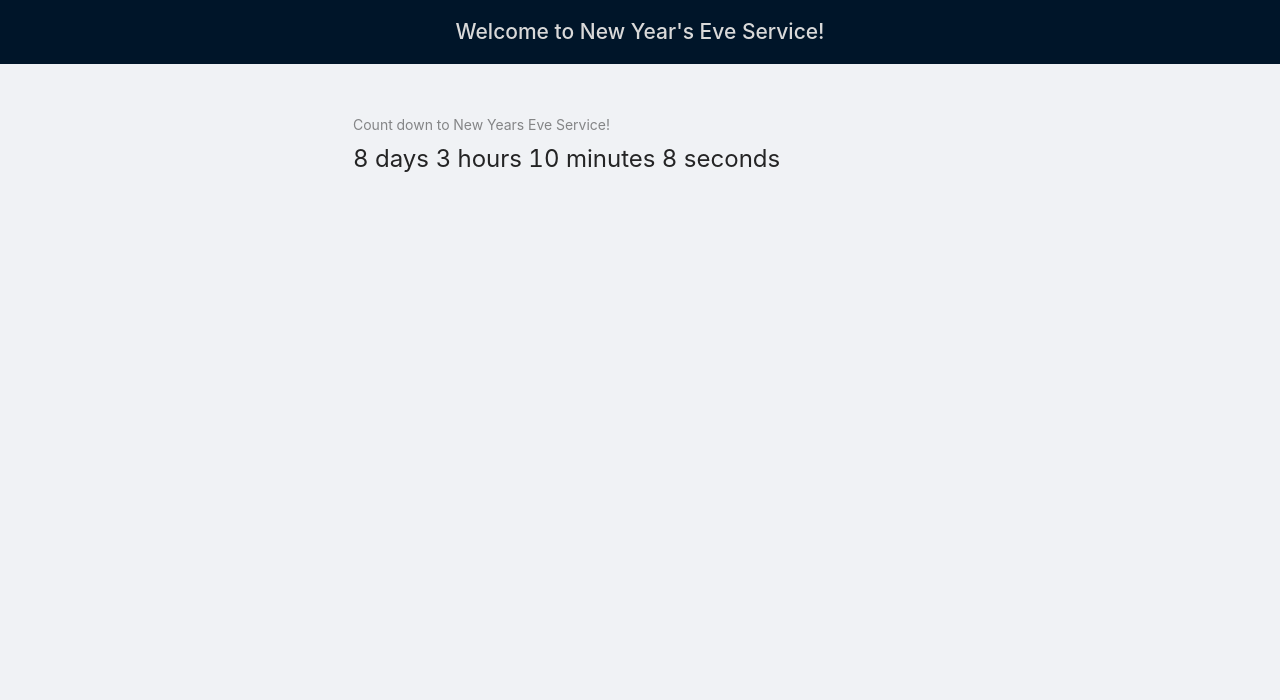
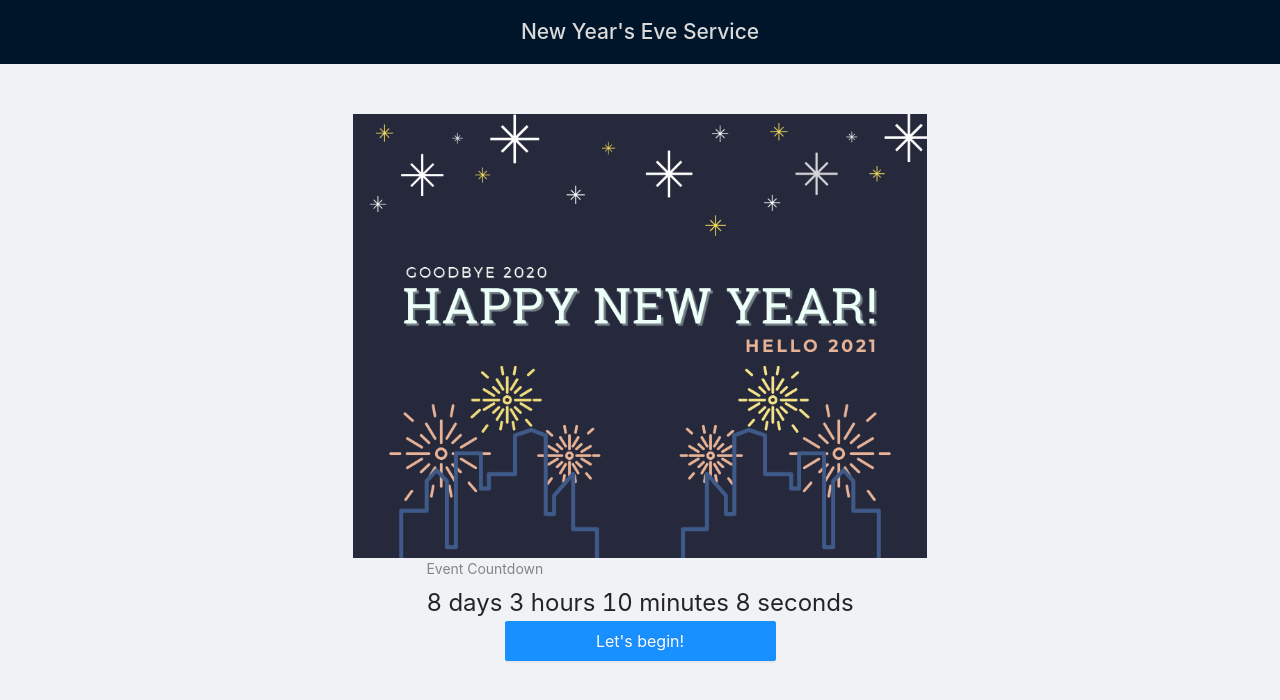
Before and after one commit to moywang/nye-pom, a React (Create React App) app: page / in a window 1280 px wide. Shown: the top 700 px of the page. Built offline with nearby package versions, Linux system fonts and the light colour scheme.

Commit message:
Welcome page let's begin

```diff
--- a/src/Welcome/index.tsx
+++ b/src/Welcome/index.tsx
@@ -1,5 +1,5 @@
 import React from "react";
-import { Button, Col, Layout, Row } from "antd";
+import { Button, Col, Layout, Row, Image } from "antd";
 import Countdown from "antd/lib/statistic/Countdown";
 import { Header, Content } from "antd/lib/layout/layout";
 
@@ -8,22 +8,43 @@ import welcomeImg from "./Welcome.png";
 
 const EVENT_TIME = new Date("2021-01-01T05:00:00.000Z");
 
+const isAboutToStart = () => {
+  return EVENT_TIME.getTime() - Date.now() < 60 * 60 * 400000;
+};
+
 const Index = ({ onNext }: { onNext: () => void }) => (
   <Layout
     className="layout"
     style={{ minHeight: "100VH", width: "100VW", maxWidth: "1920px" }}
   >
     <Header style={{ display: "flex", justifyContent: "center" }}>
-      <h1 style={{ color: "#D9D9D9" }}>Welcome to New Year's Eve Service!</h1>
+      <h1 style={{ color: "#D9D9D9" }}>New Year's Eve Service</h1>
     </Header>
     <Content style={{ padding: "50px" }}>
       <Row justify="center" gutter={[32, 32]}>
-        <Col span={12}>
-          <Countdown
-            title="Count down to New Years Eve Service!"
-            value={EVENT_TIME.toISOString()}
-            format="D [days] H [hours] m [minutes] s [seconds]"
-          />
+        <Col lg={12} xs={20}>
+          <Image src={welcomeImg} />
+        </Col>
+      </Row>
+      <Row justify="center" gutter={[32, 32]}>
+        <Countdown
+          title="Event Countdown"
+          value={EVENT_TIME.toISOString()}
+          format="D [days] H [hours] m [minutes] s [seconds]"
+        />
+      </Row>
+      <Row justify="center" gutter={[32, 32]}>
+        <Col lg={6} sm={12}>
+          <Button
+            type="primary"
+            block
+            size="large"
+            disabled={!isAboutToStart()}
+            onClick={onNext}
+          >
+            Let's begin!
+          </Button>
+          {!isAboutToStart() && <small>Check back again soon!</small>}
         </Col>
       </Row>
     </Content>
```
Also changed, not shown: src/Welcome/Welcome.png (added).
